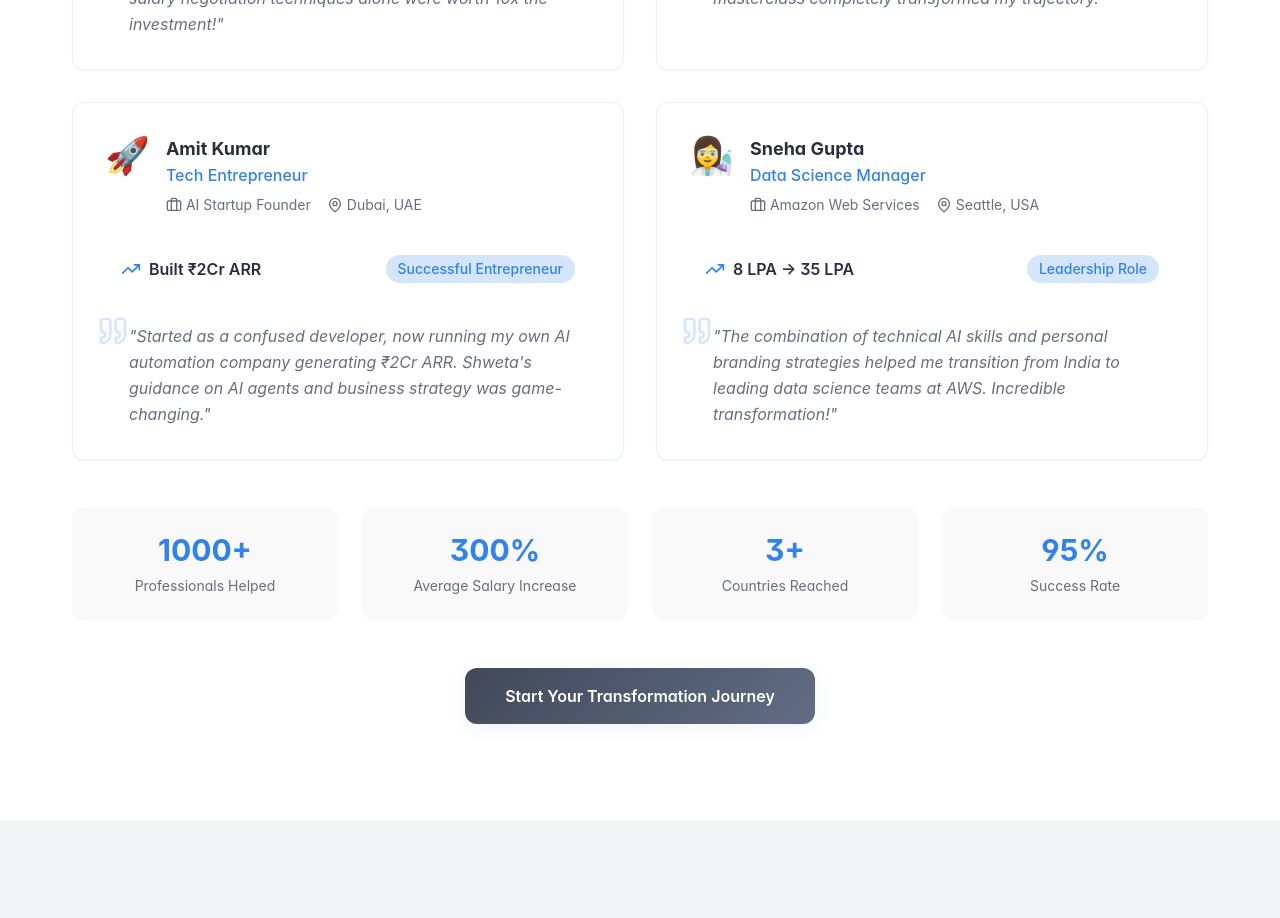
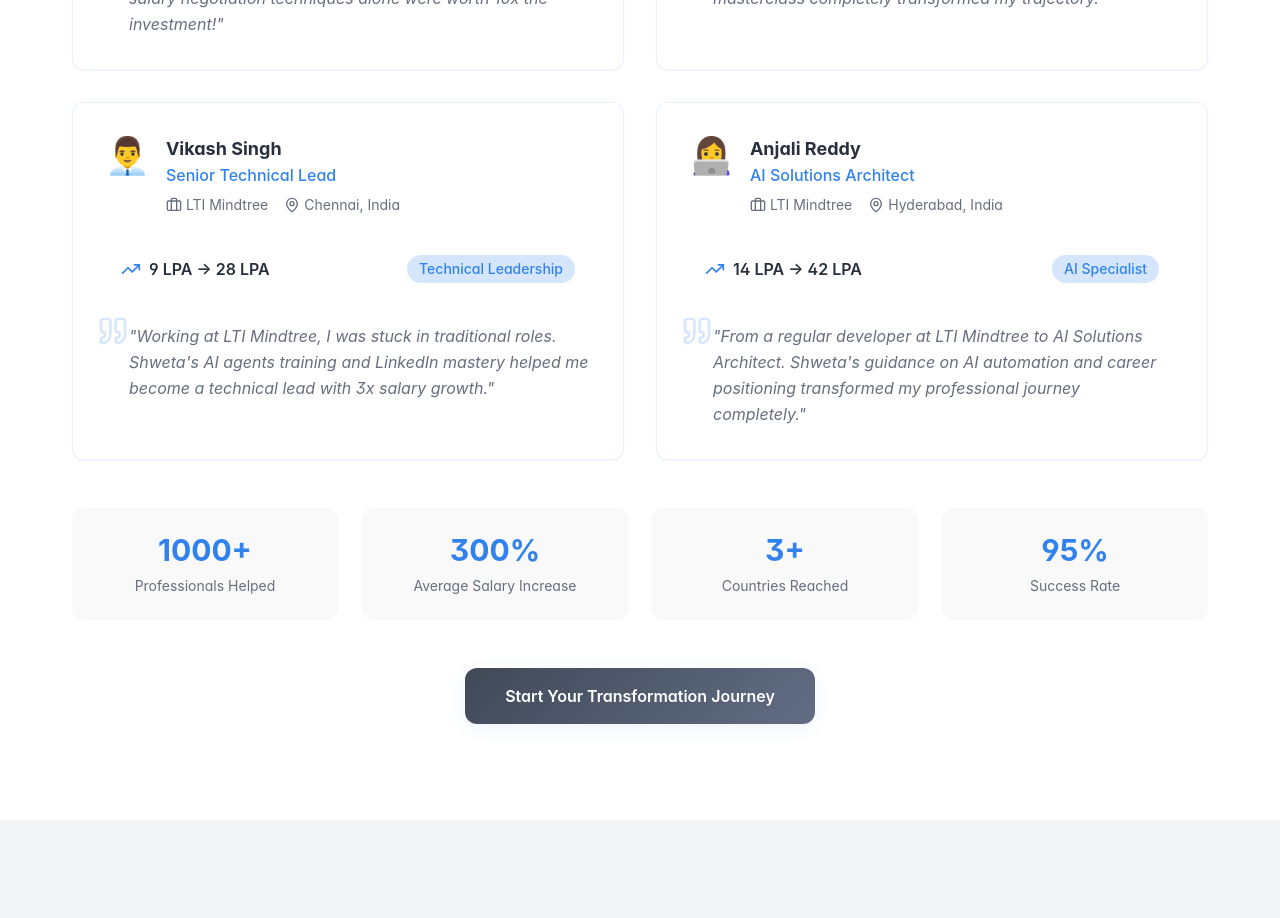
Before and after one commit to shwetagupta202/shweta-gupta, a React (Vite) app: page / in a window 1280 px wide. Shown: the part 5160-6078 px from the top of the page. Built offline with nearby package versions, Linux system fonts and the light colour scheme.

Commit message:
Remove favicon and update testimonials

```diff
--- a/src/components/SuccessStoriesSection.tsx
+++ b/src/components/SuccessStoriesSection.tsx
@@ -25,24 +25,24 @@ const SuccessStoriesSection = () => {
       achievement: "Global Career Move"
     },
     {
-      name: "Amit Kumar",
-      role: "Tech Entrepreneur",
-      company: "AI Startup Founder",
-      location: "Dubai, UAE",
-      salaryIncrease: "Built ₹2Cr ARR",
-      image: "🚀",
-      story: "Started as a confused developer, now running my own AI automation company generating ₹2Cr ARR. Shweta's guidance on AI agents and business strategy was game-changing.",
-      achievement: "Successful Entrepreneur"
+      name: "Vikash Singh",
+      role: "Senior Technical Lead",
+      company: "LTI Mindtree",
+      location: "Chennai, India",
+      salaryIncrease: "9 LPA → 28 LPA",
+      image: "👨‍💼",
+      story: "Working at LTI Mindtree, I was stuck in traditional roles. Shweta's AI agents training and LinkedIn mastery helped me become a technical lead with 3x salary growth.",
+      achievement: "Technical Leadership"
     },
     {
-      name: "Sneha Gupta",
-      role: "Data Science Manager",
-      company: "Amazon Web Services",
-      location: "Seattle, USA",
-      salaryIncrease: "8 LPA → 35 LPA",
-      image: "👩‍🔬",
-      story: "The combination of technical AI skills and personal branding strategies helped me transition from India to leading data science teams at AWS. Incredible transformation!",
-      achievement: "Leadership Role"
+      name: "Anjali Reddy",
+      role: "AI Solutions Architect",
+      company: "LTI Mindtree",
+      location: "Hyderabad, India",
+      salaryIncrease: "14 LPA → 42 LPA",
+      image: "👩‍💻",
+      story: "From a regular developer at LTI Mindtree to AI Solutions Architect. Shweta's guidance on AI automation and career positioning transformed my professional journey completely.",
+      achievement: "AI Specialist"
     }
   ];
 
```
Also changed, not shown: public/lovable-uploads/f84e4499-7863-400c-9d71-126687488a49.png (deleted).
